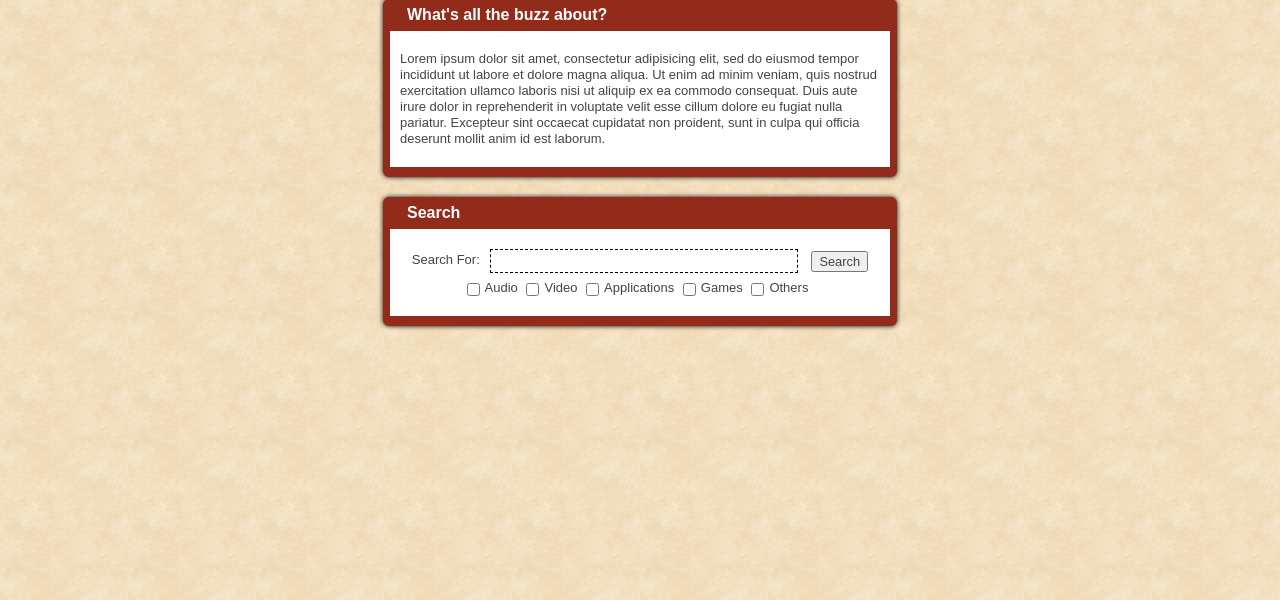
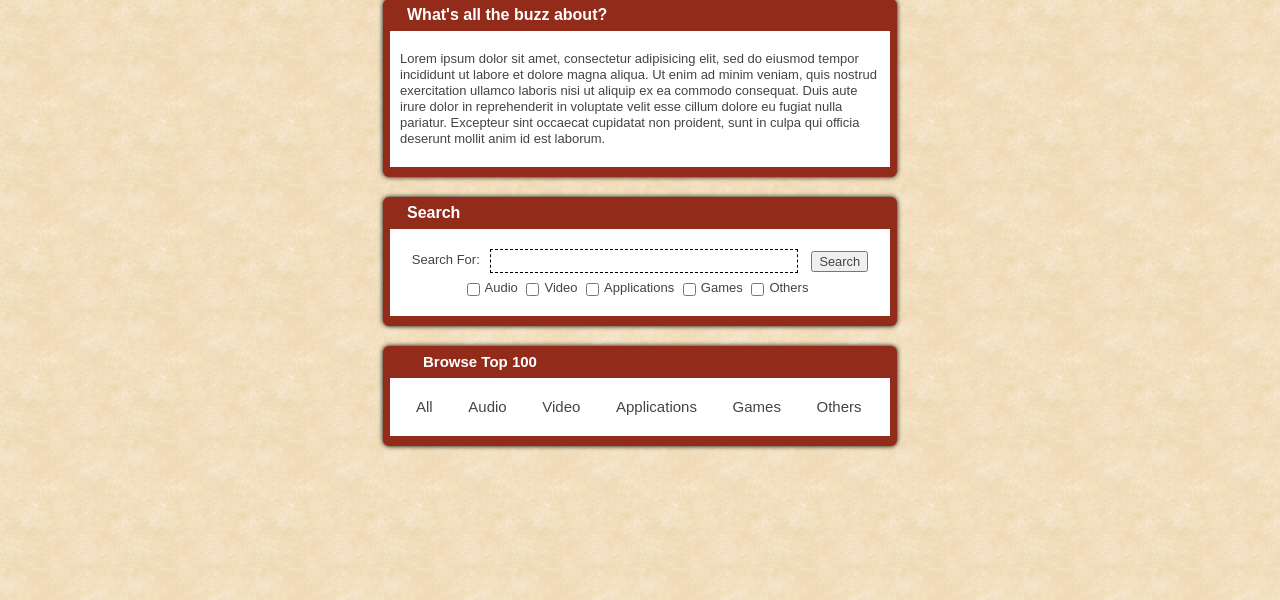
Before and after one commit to PirosB3/TheItalianBay, a Python web app: template templates/index.html in a window 1280 px wide. Shown: the part 200-800 px from the top of the page. Run offline with Jinja, Linux system fonts and the light colour scheme; the template is opened without the code that fills it, so the values that code supplies are empty; some libraries are stand-ins or nearby versions.

Commit message:
Modified index.html

```diff
--- a/static/css/style.css
+++ b/static/css/style.css
@@ -214,6 +214,21 @@ header{
     text-decoration: underline !important;
 }
 
+.section-content a{
+    text-decoration: none;
+    color: #444444;
+}
+
+#top-100-section a{
+    margin: 0px 16px;
+    font-size: 15px;
+}
+
+.section-content a:hover{
+    text-decoration: underline;
+}
+
+
 .ir { display: block; text-indent: -999em; overflow: hidden; background-repeat: no-repeat; text-align: left; direction: ltr; }
 .hidden { display: none; visibility: hidden; }
 .visuallyhidden { border: 0; clip: rect(0 0 0 0); height: 1px; margin: -1px; overflow: hidden; padding: 0; position: absolute; width: 1px; }
--- a/templates/index.html
+++ b/templates/index.html
@@ -29,4 +29,17 @@
 			</form>
 		</div>
 	</div>
+
+	<div id="top-100-section" class="section">
+		<h3 class="section-title"><a href="#">Browse Top 100</a></h3>
+		<div class="section-content">
+			<a href="/requestResultsforTop100?filter=none">All</a>
+			<a href="/requestResultsforTop100?filter=audio">Audio</a>
+			<a href="/requestResultsforTop100?filter=video">Video</a>
+			<a href="/requestResultsforTop100?filter=applications">Applications</a>
+			<a href="/requestResultsforTop100?filter=games">Games</a>
+			<a href="/requestResultsforTop100?filter=others">Others</a>
+		</div>
+	</div>
+
 {% endblock %}
```
